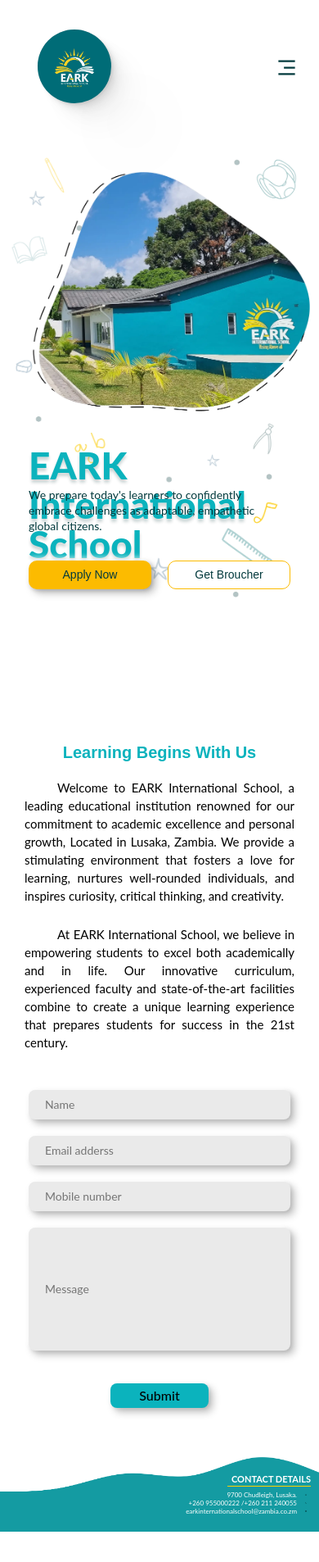
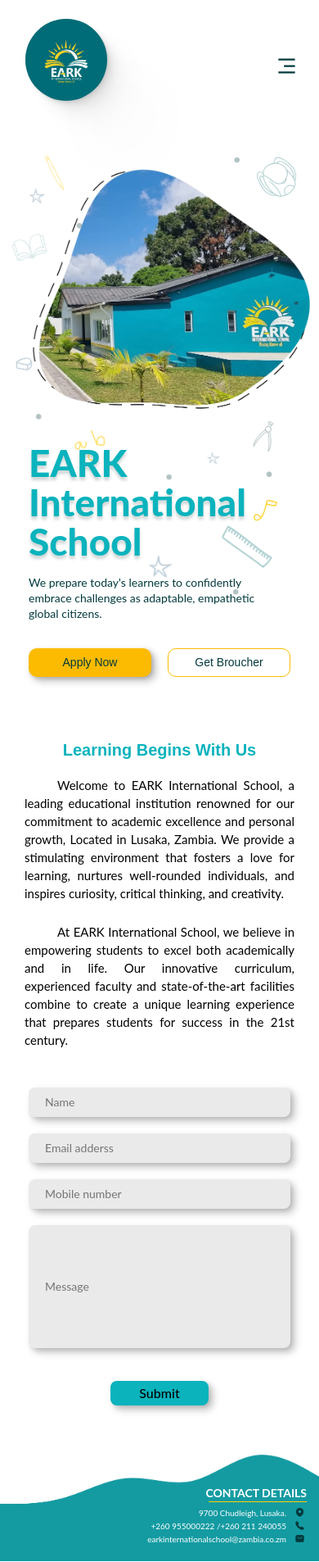
Before and after one commit to Gopi7104/EARK-website, a React (Create React App) app in the folder website/frontend/: page / in a window 390 px wide. Shown: the whole page at 82% size. Before the commit the page ends 1869 px from the top, so only its background shows below. Built offline with nearby package versions, Linux system fonts and the light colour scheme; a web font is replaced by a local one.

Commit message:
footer changes

```diff
--- a/website/frontend/src/components/Footer/Footer.css
+++ b/website/frontend/src/components/Footer/Footer.css
@@ -45,8 +45,8 @@
 
 
 .footer_icon {
-  width: 28px;
-  height: 28px;
+  width: 35px;
+  height: 35px;
   margin-left: 10px;
   padding-top: 10px;
 }
@@ -150,30 +150,38 @@
   }
 
   @media(max-width:450px){
+    .footer{
+      height: 130px;
+    }
     .footer_logo img{
       display: none;
     }
+    .footer_contact{
+      padding-top: 18px;
+    }
     .footer_heading{
-      font-size: 11px;
+      font-size: 14px;
+      padding-right: 5px;
   }
     .footer_container{
       padding:20px 10px;
     }
     .footer_info{
-      font-size: 8px;
+      font-size: 10px;
       margin-top:5px;
     }
     .footer_info li{
-      padding: 0em;
+      padding-top: 1px;
     }
     .footer_icon{
-      width: 12px;
-      height: 12px;
+      width: 23px;
+      height: 23px;
     }
     .footer_heading_underline{
-      width: 6.4rem;
+      width: 7.5rem;
       margin-top: -8px;
       height: 1.1px;
+      margin-right: 5px;
     }
     .footer_social span {
       margin-right: -5px;
--- a/website/frontend/src/components/Navigation/Navigation.css
+++ b/website/frontend/src/components/Navigation/Navigation.css
@@ -173,8 +173,10 @@
 @media screen and (max-width: 550px) {
 
     .eark__navbar-links_logo  img{
-        width: 90px;
-        height: 90px;
+        width: 100px;
+        height: 100px;
+        margin-top: -13px;
+        margin-left: -15px;
 
     }
     .eark__navbar {
--- a/website/frontend/src/pages/Home/Home.css
+++ b/website/frontend/src/pages/Home/Home.css
@@ -7,7 +7,7 @@
     background-image: url('../../assets/hero_img_with_pattern.webp');
     background-size: contain;
     background-repeat: no-repeat;
-    height: 144vh;
+    height: 154vh;
     background-position: right;
 }
 
@@ -30,7 +30,7 @@
 .home_description{
     width: 500px;
     height: 90px;
-    margin: 50px 0px 0px 99px ;
+    margin: 240px 0px 0px 99px ;
     font-family: 'Inter';
     font-style: normal;
     font-weight: 400;
@@ -347,7 +347,7 @@
         height: 108px;
     }
     .home_description{
-        margin-top: 50px;
+        margin-top: 160px;
         margin-left: 35px;
         font-size: 14px;
         width: 280px;
```
